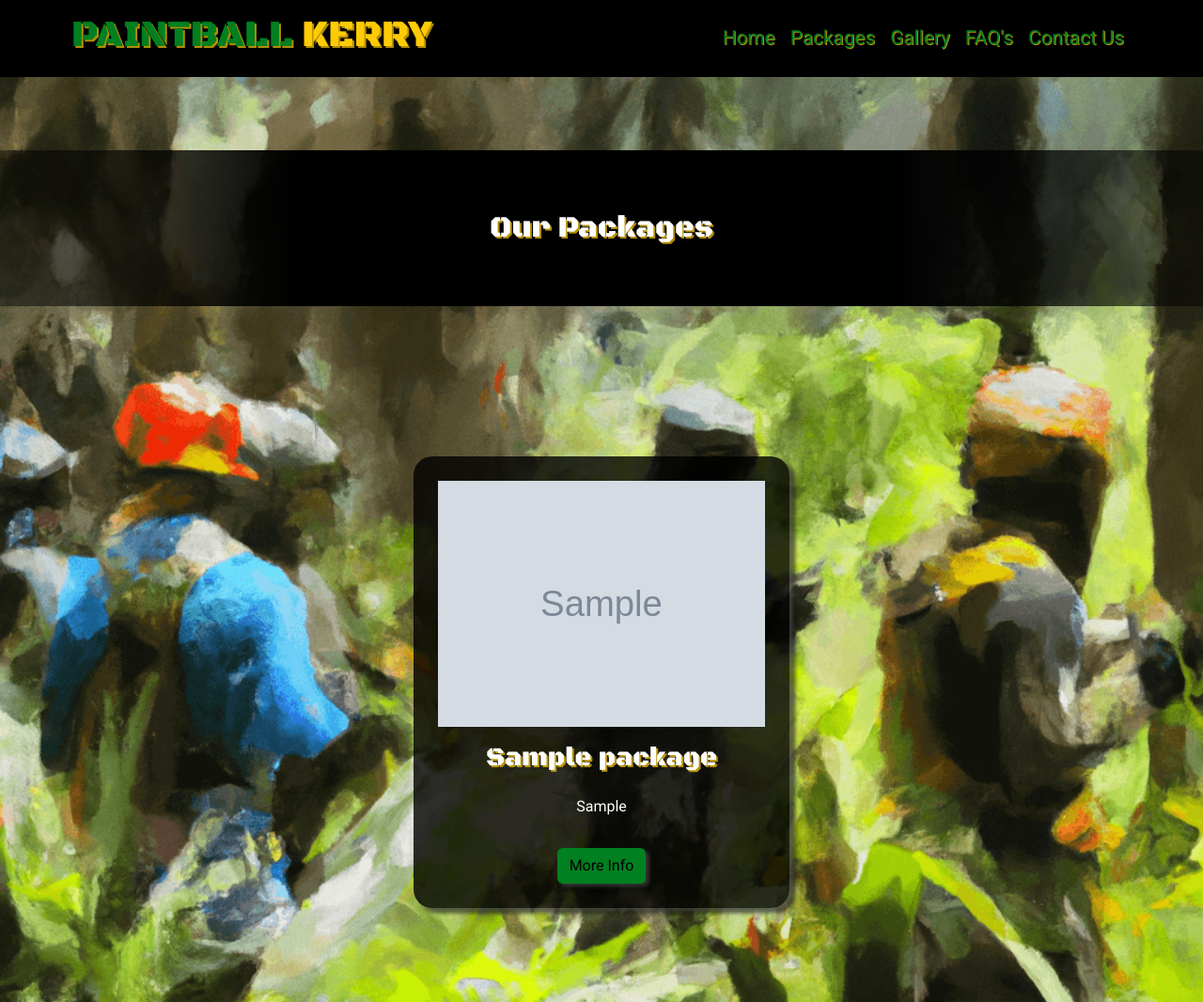
After one commit to Gertobin11/kerry-paintball, a Django app: page /packages/ in a window 1280 px wide. The commit adds this page. Shown: the top 1067 px of the page at 94% size. Run offline with Django 3.2, Linux system fonts and the light colour scheme; tables that the repository leaves empty hold one stand-in row (values such as "Sample post"); grey boxes marked "Sample" are stand-in pictures; some libraries are stand-ins or nearby versions.

Commit message:
Add Packages View, URL, template
Add static folder with packages.js and pasckages.css. Add CTA section on hero section on index page. Chnage h5 color on footer for contrast

```diff
--- a/home/templates/index.html
+++ b/home/templates/index.html
@@ -3,7 +3,7 @@
 {% block content %}
 <section class="hero-section">
     <div class="text-container hero-text-container">
-        <h1 class="heading">Paintball Kerry</h1>
+        <h1 class="heading">PAINTBALL KERRY</h1>
             <h3 class="sub-heading">The Original and Best in the Southwest</h3>
             <p>Situated in Tralee, County Kerry on 27 Acres including 20 acres of mature woodland
                 and a 7 acre competition site. The paintball area consists of rugged terrain with trees, trails,
@@ -11,6 +11,10 @@
                 the Radio Hut on an Island and two 20ft bridges. Dotted around you will encounter Army Jeeps, Army Trucks and a
                 fully operational tracked Army Tank. At Paintball Kerry we've got The Works! Check out our Gallery.</p>
         <button class="btn">Book Now</button>
+    </div>
+    <div class="text-container price-list-cta">
+        <h3>CHECK OUT OUR PRICELIST</h3>
+        <button class="btn">HERE</button>
     </div>
 </section>
 <section class="our-packages" id="our-packages">
--- a/kerry_paintball/urls.py
+++ b/kerry_paintball/urls.py
@@ -6,4 +6,5 @@ from django.urls import path, include
 urlpatterns = [
     path('admin/', admin.site.urls),
     path('', include("home.urls")),
+    path('packages/', include('packages.urls')),
 ] + static(settings.MEDIA_URL, document_root=settings.MEDIA_ROOT)
--- /dev/null
+++ b/packages/static/css/packages.css
@@ -0,0 +1,18 @@
+.packages-main {
+    margin: 10rem 0;
+    width: 100%;
+}
+
+.packages-header {
+    background: rgb(0,0,0);
+    background: linear-gradient(90deg, rgba(0,0,0,0.43461134453781514) 0%, rgba(0,0,0,1) 25%, rgba(0,1,1,1) 75%, rgba(0,1,1,0.47942927170868344) 100%);
+    width: 100%;
+}
+
+.packages-header > h2 {
+    width: 100%;
+    color: white;
+    margin-bottom: 10rem;
+    padding: 4rem;
+    text-align: center;
+}
--- /dev/null
+++ b/packages/static/js/packages.js
@@ -0,0 +1,16 @@
+window.addEventListener("DOMContentLoaded", () => {
+  const observer = new IntersectionObserver(
+    (entries) => {
+      entries.forEach((entry) => {
+        const intersecting = entry.isIntersecting;
+        if (intersecting) {
+          entry.target.classList.add("grow-in-left");
+          entry.target.classList.remove('shrink')
+        }
+      });
+    },
+    { rootMargin: "-40px" }
+  );
+  const header = document.getElementsByClassName("packages-header")[0];
+  observer.observe(header);
+});
--- /dev/null
+++ b/packages/templates/packages/package_list.html
@@ -0,0 +1,26 @@
+{% extends 'base.html' %}
+{% load static %}
+{% block extraccs %}
+    <link rel="stylesheet" href="{% static 'css/packages.css' %}">
+{% endblock %}
+{% block content %}
+<main class="packages-main">
+    <div class="packages-header shrink">
+        <h2 class="logo">Our Packages</h2>
+    </div>
+    <div class="our-packages-container">
+        {% for package in object_list %}
+            <div class="text-container package-card faded">
+                <img src="{{ MEDIA_URL }}{{ package.img }}" alt="">
+                <h3>{{ package.title }}</h3>
+                <p>{{ package.synopsis }}</p>
+                <a class="btn" href="#">More Info</a>
+            </div>
+        {% endfor %}
+    </div>
+</main>
+{% endblock %}
+{% block postloadjs %}
+<script src="{% static 'home/js/home.js' %}"></script>
+<script src="{% static 'js/packages.js' %}"></script>
+{% endblock %}
--- /dev/null
+++ b/packages/urls.py
@@ -0,0 +1,6 @@
+from django.urls import path
+from .views import Packages
+
+urlpatterns = [
+    path('', Packages.as_view(), name='packages')
+]
--- a/packages/views.py
+++ b/packages/views.py
@@ -1,3 +1,7 @@
 from django.shortcuts import render
+from django.views.generic import ListView
+from .models import Package
 
-# Create your views here.
+
+class Packages(ListView):
+    model = Package
--- a/static/css/style.css
+++ b/static/css/style.css
@@ -6,11 +6,12 @@
     --green: hsl(135, 100%, 25%);
     --yellow: hsl(47.5,100%,51%);
     --orange: hsl(17, 100%, 56%);
+    --orange-opacity: rgba(216, 82, 21, 0.7);
     --mid-opacity: rgba(0, 0, 0, 0.5);
     --deep-opacity: rgba(0, 0, 0, 0.8);
 }
 
-* {
+a {
     transition: all 0.3s;
 }
 
@@ -23,6 +24,7 @@ body {
     background-position: center;
     background-repeat: no-repeat;
     background-size: cover;
+    min-height: 100vh;
 }
 
 :is(h1, h2, h3, h4, h5, h6) {
@@ -44,6 +46,14 @@ body {
 
 .faded {
     opacity: 0;
+}
+
+.shrink {
+    transform: scaleX(0);
+}
+
+.grow-in-left {
+    animation: scale-left-to-right 1s ease-in-out;
 }
 
 /* Component Styles */
--- a/templates/base.html
+++ b/templates/base.html
@@ -21,13 +21,15 @@
     />
     <!-- Custom CSS -->
     <link rel="stylesheet" href="{% static 'css/style.css' %}" />
+    {% block extraccs %}
+    {% endblock %}
     <title>Kerry Paintball</title>
   </head>
   <body>
     <header>
       <nav class="navbar navbar-expand-lg">
         <div class="container-fluid">
-          <a class="navbar-brand" href="#"
+          <a class="navbar-brand" href="{% url 'home' %}"
             ><h1 class="logo">PAINTBALL<span> KERRY</span></h1></a
           >
           <button
@@ -44,10 +46,10 @@
           <div class="collapse navbar-collapse" id="navbarTogglerDemo02">
             <ul class="navbar-nav me-auto mb-2 mb-lg-0">
               <li class="nav-item">
-                <a class="nav-link" aria-current="page" href="#">Home</a>
+                <a class="nav-link" aria-current="page" href="{% url 'home' %}">Home</a>
               </li>
               <li class="nav-item">
-                <a class="nav-link" href="#">Packages</a>
+                <a class="nav-link" href="{% url 'packages' %}">Packages</a>
               </li>
               <li class="nav-item">
                 <a class="nav-link" href="#">Gallery</a>
@@ -66,7 +68,7 @@
     {% block content %} {% endblock %}
     <footer>
       <div class="footer-contact">
-        <h5 class="logo">Paintball Kerry</h5>
+        <h5>PAINTBALL KERRY</h5>
         <p>Alderwood Rd,</p>
         <p>Lismore, Tralee, Co. Kerry</p>
         <p>V92 RX72</p>
@@ -74,18 +76,18 @@
         <p>Int: +353872854277</p>
       </div>
       <div class="find-us">
-        <h5 class="logo">Find Us</h5>
+        <h5>FIND US</h5>
         <div id="map"></div>
       </div>
       <div class="footer-nav">
         <nav>
           <ul class="nav-list">
-            <h5 class="logo">Site Nav</h5>
+            <h5>SITE NAV</h5>
             <li class="nav-item">
-              <a class="nav-link" href="">Home</a>
+              <a class="nav-link" href="{% url 'home' %}">Home</a>
             </li>
             <li class="nav-item">
-              <a class="nav-link" href="">Packages</a>
+              <a class="nav-link" href="{% url 'packages' %}">Packages</a>
             </li>
             <li class="nav-item">
               <a class="nav-link" href="">Gallery</a>
```
Also changed, not shown: other parts of static/css/style.css (+32 -2 lines), 4 other files.
